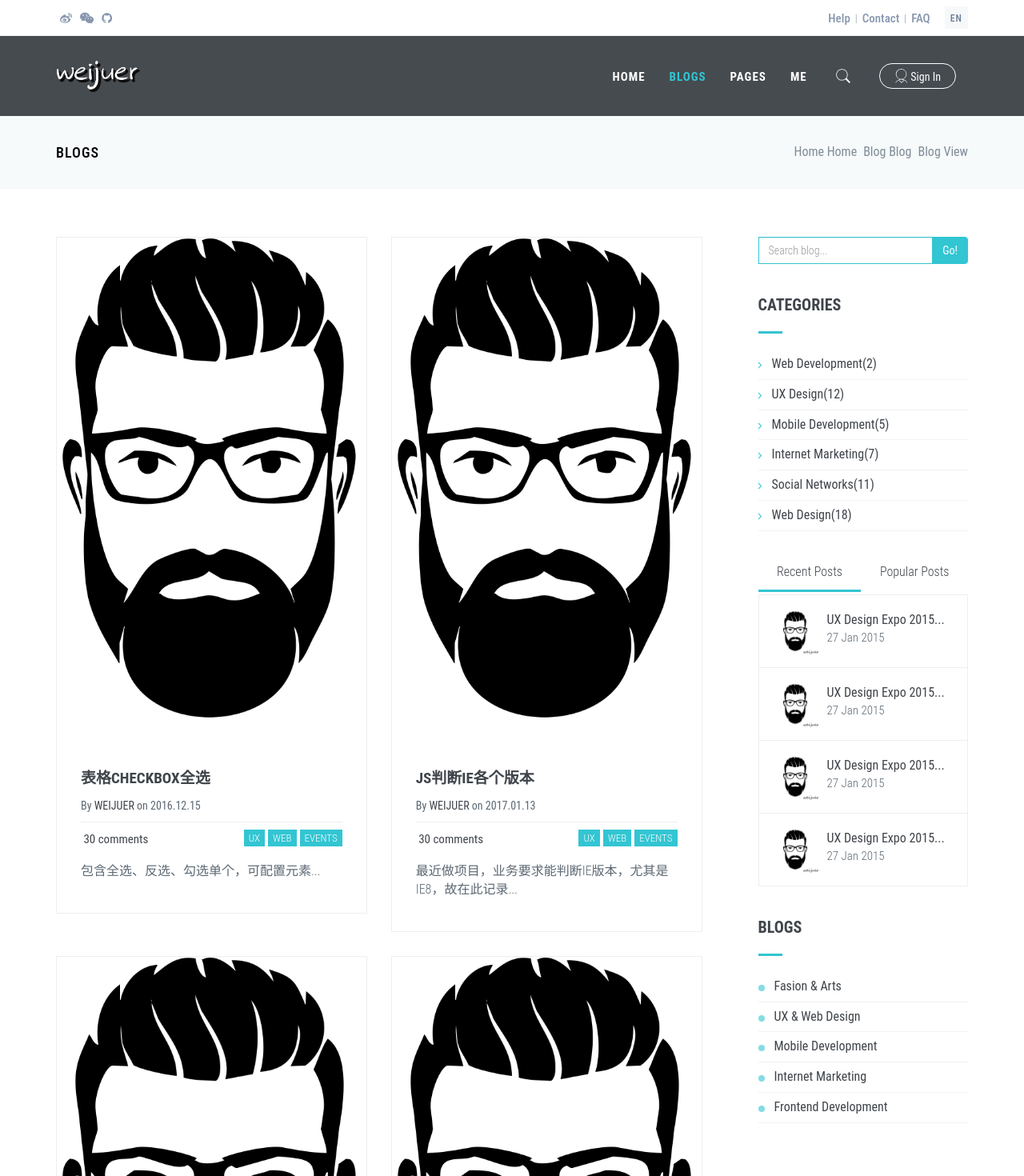
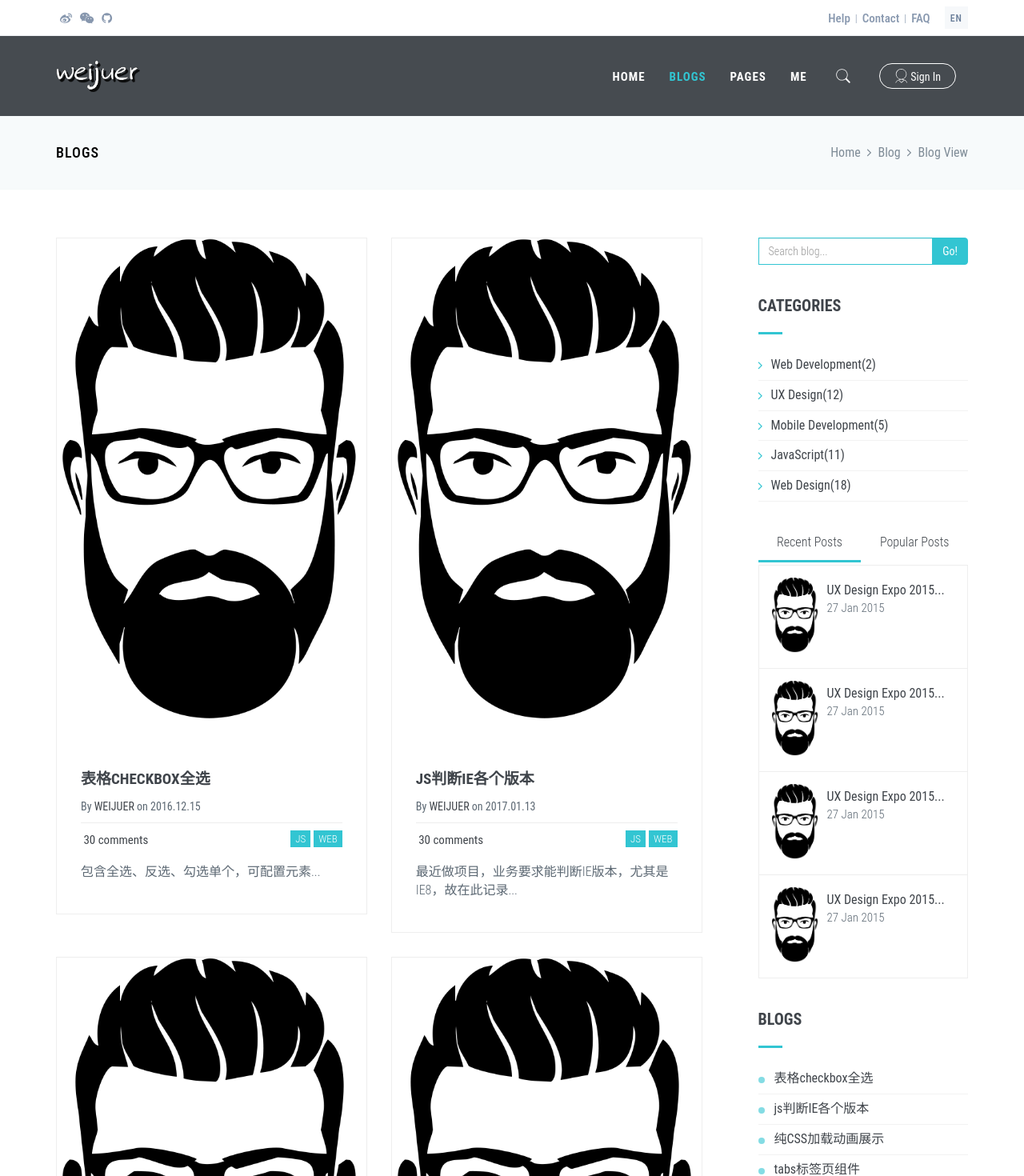
Before and after one commit to weijuer/weijuer.github.io, a Vue app: page / in a window 1280 px wide. Shown: the top 1470 px of the page at 80% size. Built offline with nearby package versions, Linux system fonts and the light colour scheme.

Commit message:
1.vue项目初始化； 2.breadcrumbs组建修改； 3.index页面组件改造；

```diff
--- a/src/components/breadcrumbs.vue
+++ b/src/components/breadcrumbs.vue
@@ -1,8 +1,8 @@
 <template>
   <ul class="wj-page-breadcrumbs wj-theme-nav wj-pull-right wj-fonts-regular">
-    <li v-for="item in breadcrumbs" :class="{'wj-state_active': item.isActive}">
-      <a :href="item.url" v-if="!item.isActive" v-text="item.name"></a>
-      {{ item.name }}
+    <li v-for="(item, index) in breadcrumbs" :class="{'wj-state_active': item.isActive}">
+      <a class="wj-page-breadcrumbs-item" :href="item.url" v-if="!item.isActive" v-text="item.name"></a>
+      <span v-else v-text="item.name"></span>
     </li>
   </ul>
 </template>
@@ -26,5 +26,16 @@
 </script>
 
 <style scoped>
-
+  .wj-page-breadcrumbs-item {
+    position: relative;
+  }
+  .wj-page-breadcrumbs-item:after {
+    content: "\F105";
+    font-family: 'FontAwesome';
+    font-weight: 100;
+    width: 20px;
+    height: 20px;
+    font-size: 16px;
+    margin-left: 8px;
+  }
 </style>
--- a/src/pages/index.vue
+++ b/src/pages/index.vue
@@ -9,7 +9,7 @@
                 <div class="wj-overlay-wrapper">
                   <div class="wj-overlay-content">
                     <a href="#"><i class="fa fa-link"></i></a>
-                    <a href="/static/global/images/logo.png" data-lightbox="fancybox" data-fancybox-group="gallery">
+                    <a href="/static/global/images/wj-logo.svg">
                       <i class="fa fa-search"></i>
                     </a>
                   </div>
@@ -17,10 +17,12 @@
 
                 <img class="wj-overlay-object img-responsive" src="/static/global/images/wj-logo.svg" alt="">
               </div>
+
               <div class="wj-body">
                 <div class="wj-title wj-font-bold wj-font-uppercase">
                   <a :href="item.url">{{ item.title }}</a>
                 </div>
+
                 <div class="wj-author">
                   By <a href="#"><span class="wj-font-uppercase">{{ item.author }}</span></a>
                   on <span class="wj-font-uppercase">{{ item.date }}</span>
@@ -28,12 +30,11 @@
 
                 <div class="wj-panel">
                   <ul class="wj-tags wj-theme-ul-bg">
-                    <li>ux</li>
-                    <li>web</li>
-                    <li>events</li>
+                    <li v-for="(tag, index) in item.tags" v-text="tag"></li>
                   </ul>
                   <div class="wj-comments"><a href="#"><i class="fa fa-speech"></i> 30 comments</a></div>
                 </div>
+
                 <p>{{ item.description }}</p>
               </div>
             </div>
@@ -50,6 +51,7 @@
             <li class="wj-next"><a href="#"><i class="fa fa-angle-right"></i></a></li>
           </ul>
         </div>
+
       </div>
     </div>
 
@@ -59,8 +61,8 @@
         <div class="input-group">
           <input type="text" class="form-control wj-square wj-theme-border" placeholder="Search blog...">
           <span class="input-group-btn">
-        <button class="btn wj-theme-btn wj-theme-border wj-btn-square" type="button">Go!</button>
-      </span>
+            <button class="btn wj-theme-btn wj-theme-border wj-btn-square" type="button">Go!</button>
+          </span>
         </div>
       </form>
 
@@ -73,8 +75,7 @@
           <li><a href="#">Web Development(2)</a></li>
           <li><a href="#">UX Design(12)</a></li>
           <li><a href="#">Mobile Development(5)</a></li>
-          <li><a href="#">Internet Marketing(7)</a></li>
-          <li><a href="#">Social Networks(11)</a></li>
+          <li><a href="#">JavaScript(11)</a></li>
           <li><a href="#">Web Design(18)</a></li>
         </ul>
       </div>
@@ -90,7 +91,7 @@
               <ul class="wj-content-recent-posts-1">
                 <li>
                   <div class="wj-image">
-                    <img src="/static/global/images/logo.png" alt="" class="img-responsive">
+                    <img src="/static/global/images/wj-logo.svg" alt="" class="img-responsive">
                   </div>
                   <div class="wj-post">
                     <a href="" class="wj-title">
@@ -101,7 +102,7 @@
                 </li>
                 <li>
                   <div class="wj-image">
-                    <img src="/static/global/images/logo.png" alt="" class="img-responsive">
+                    <img src="/static/global/images/wj-logo.svg" alt="" class="img-responsive">
                   </div>
                   <div class="wj-post">
                     <a href="" class="wj-title">
@@ -112,7 +113,7 @@
                 </li>
                 <li>
                   <div class="wj-image">
-                    <img src="/static/global/images/logo.png" alt="" class="img-responsive">
+                    <img src="/static/global/images/wj-logo.svg" alt="" class="img-responsive">
                   </div>
                   <div class="wj-post">
                     <a href="" class="wj-title">
@@ -123,7 +124,7 @@
                 </li>
                 <li>
                   <div class="wj-image">
-                    <img src="/static/global/images/logo.png" alt="" class="img-responsive">
+                    <img src="/static/global/images/wj-logo.svg" alt="" class="img-responsive">
                   </div>
                   <div class="wj-post">
                     <a href="" class="wj-title">
@@ -138,7 +139,7 @@
               <ul class="wj-content-recent-posts-1">
                 <li>
                   <div class="wj-image">
-                    <img src="/static/global/images/logo.png" class="img-responsive" alt="">
+                    <img src="/static/global/images/wj-logo.svg" class="img-responsive" alt="">
                   </div>
                   <div class="wj-post">
                     <a href="" class="wj-title">
@@ -149,7 +150,7 @@
                 </li>
                 <li>
                   <div class="wj-image">
-                    <img src="/static/global/images/logo.png" class="img-responsive" alt="">
+                    <img src="/static/global/images/wj-logo.svg" class="img-responsive" alt="">
                   </div>
                   <div class="wj-post">
                     <a href="" class="wj-title">
@@ -160,7 +161,7 @@
                 </li>
                 <li>
                   <div class="wj-image">
-                    <img src="/static/global/images/logo.png" class="img-responsive" alt="">
+                    <img src="/static/global/images/wj-logo.svg" class="img-responsive" alt="">
                   </div>
                   <div class="wj-post">
                     <a href="" class="wj-title">
@@ -171,7 +172,7 @@
                 </li>
                 <li>
                   <div class="wj-image">
-                    <img src="/static/global/images/logo.png" class="img-responsive" alt="">
+                    <img src="/static/global/images/wj-logo.svg" class="img-responsive" alt="">
                   </div>
                   <div class="wj-post">
                     <a href="" class="wj-title">
@@ -192,13 +193,9 @@
           <div class="wj-line-left wj-theme-bg"></div>
         </div>
         <ul class="wj-menu wj-arrow-dot wj-theme">
-          <li><a href="#">Fasion &amp; Arts</a></li>
-          <li><a href="#">UX &amp; Web Design</a></li>
-          <li><a href="#">Mobile Development</a></li>
-          <li><a href="#">Internet Marketing</a></li>
-          <li><a href="#">Frontend Development</a></li>
+          <li v-for="item in searchLists"><a :href="item.url" v-text="item.title"></a></li>
         </ul>
-      </div><!-- END: CONTENT/BLOG/BLOG-SIDEBAR-1 -->
+      </div>
     </div>
   </div>
 </template>
--- a/static/global/data/pages.json
+++ b/static/global/data/pages.json
@@ -6,6 +6,7 @@
       "title": "表格checkbox全选",
       "description": "包含全选、反选、勾选单个，可配置元素...",
       "author": "Weijuer",
+      "tags": ["js", "web"],
       "date": "2016.12.15"
     },
     {
@@ -14,6 +15,7 @@
       "title": "js判断IE各个版本",
       "description": "最近做项目，业务要求能判断IE版本，尤其是IE8，故在此记录...",
       "author": "Weijuer",
+      "tags": ["js", "web"],
       "date": "2017.01.13"
     },
     {
@@ -22,6 +24,7 @@
       "title": "纯CSS加载动画展示",
       "description": "gif动画虽然兼容性好，但是增加了http请求，CSS3的动画已经被广泛认知和运用在各大网站中，笔者将搜罗到的加载动画收集到一起...",
       "author": "Weijuer",
+      "tags": ["css", "web"],
       "date": "2017.07.18"
     },
     {
@@ -30,6 +33,7 @@
       "title": "tabs标签页组件",
       "description": "最近项目中用到tab标签页，找了现有的tab插件很久都不是很满意，所以自己动手基于jquery写了一个",
       "author": "Weijuer",
+      "tags": ["js", "web", "component"],
       "date": "2017.08.04"
     },
     {
@@ -38,6 +42,7 @@
       "title": "table中head表头固定，body滚动示例",
       "description": "最近项目中用到table，要求表头固定body数据多时可以滚动，所以自己动手写了一个demo",
       "author": "Weijuer",
+      "tags": ["js", "web", "html"],
       "date": "2017.09.23"
     },
     {
@@ -46,6 +51,7 @@
       "title": "canvas-彩色小球效果",
       "description": "基于ES6利用underscore和canvas，利用面向对象编写的鼠标跟随彩色小球效果",
       "author": "Weijuer",
+      "tags": ["js", "web", "component"],
       "date": "2017.11.21"
     }
   ]
```
Also changed, not shown: static/global/css/components.css.
